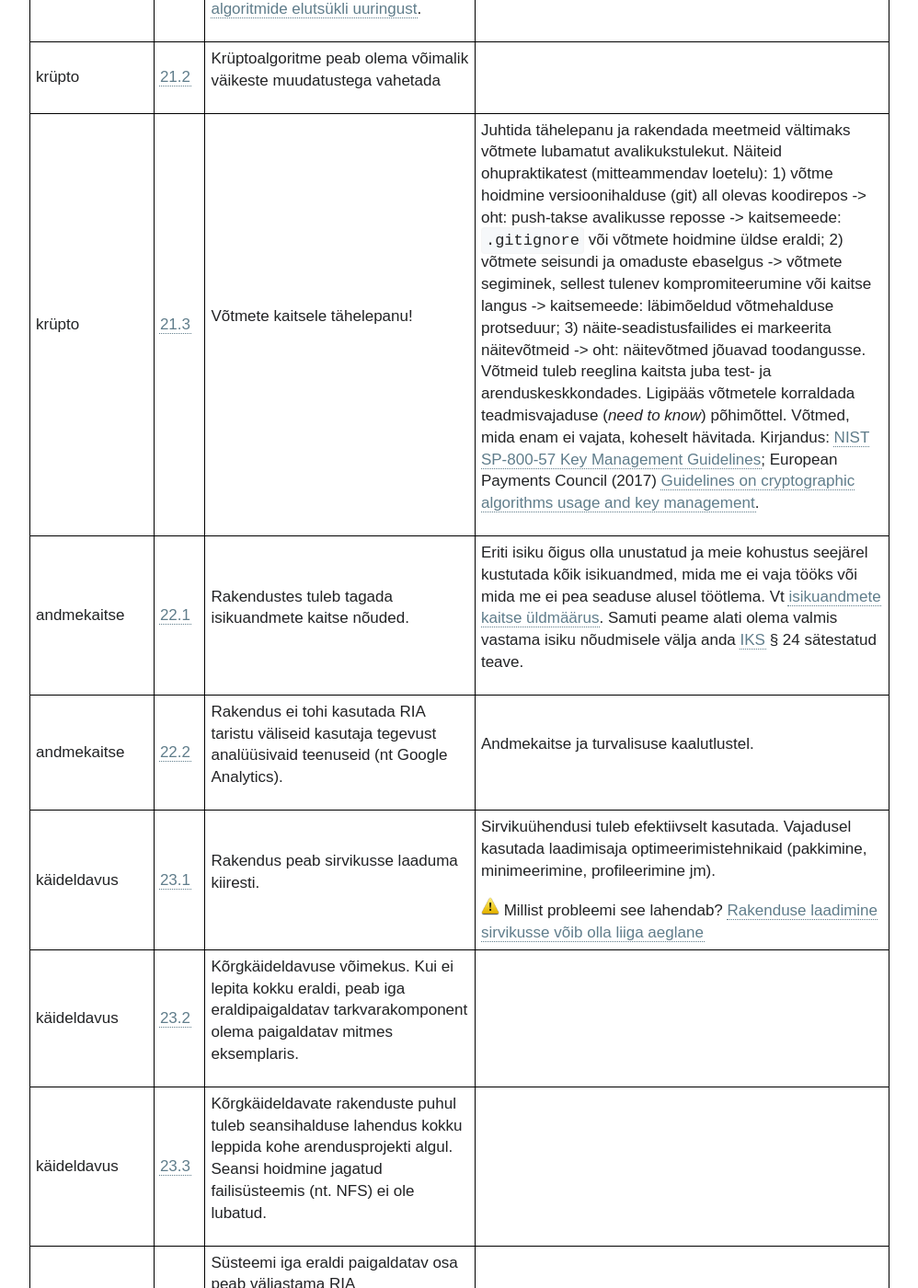
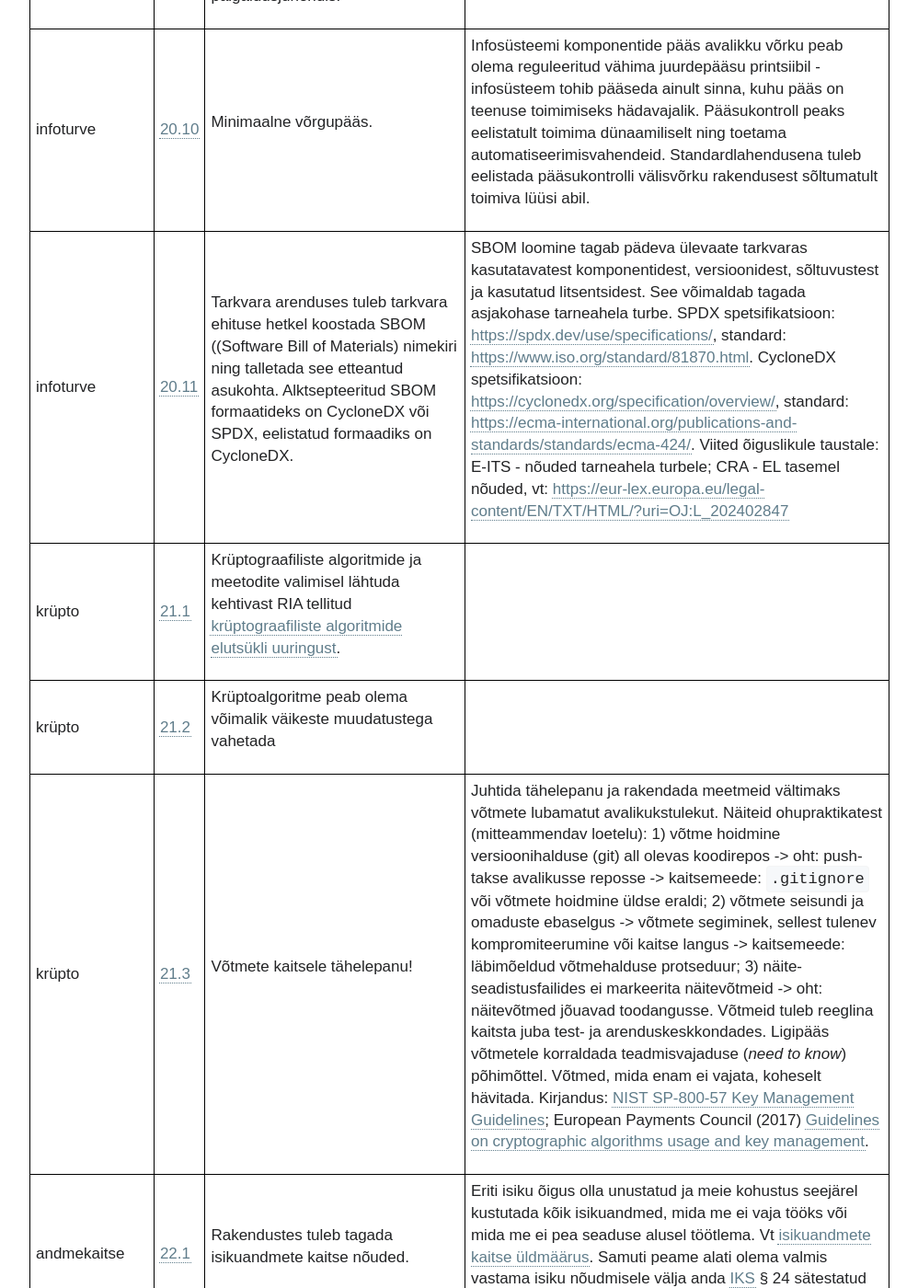
Before and after one commit to e-gov/MFN, a Jekyll site: the page built from index.md, in a window 1280 px wide and 1400 px high, scrolled down 13890 px. Shown: the whole window at 92% size, without its empty margins (0-998 px from the left). Built offline with Jekyll 4.4.1, drawn with Linux system fonts in a browser that asks for light colours; our own code applies the rules of GitHub Pages for plain Markdown files.

Commit message:
SBOM nõude lisamine

```diff
--- a/_data/Nouded.yml
+++ b/_data/Nouded.yml
@@ -315,6 +315,9 @@
     - nr: 10
       son: 'Minimaalne võrgupääs.'
       sel: 'Infosüsteemi komponentide pääs avalikku võrku peab olema reguleeritud vähima juurdepääsu printsiibil - infosüsteem tohib pääseda ainult sinna, kuhu pääs on teenuse toimimiseks hädavajalik. Pääsukontroll peaks eelistatult toimima dünaamiliselt ning toetama automatiseerimisvahendeid. Standardlahendusena tuleb eelistada pääsukontrolli välisvõrku rakendusest sõltumatult toimiva lüüsi abil.'
+    - nr: 11
+      son: 'Tarkvara arenduses tuleb tarkvara ehituse hetkel koostada SBOM ((Software Bill of Materials) nimekiri ning talletada see etteantud asukohta. Alktsepteeritud SBOM formaatideks on CycloneDX või SPDX, eelistatud formaadiks on CycloneDX.'
+      sel: 'SBOM loomine tagab pädeva ülevaate tarkvaras kasutatavatest komponentidest, versioonidest, sõltuvustest ja kasutatud litsentsidest. See võimaldab tagada asjakohase tarneahela turbe. SPDX spetsifikatsioon: [https://spdx.dev/use/specifications/](https://spdx.dev/use/specifications/), standard: [https://www.iso.org/standard/81870.html](https://www.iso.org/standard/81870.html). CycloneDX spetsifikatsioon: [https://cyclonedx.org/specification/overview/](https://cyclonedx.org/specification/overview/), standard: [https://ecma-international.org/publications-and-standards/standards/ecma-424/](https://ecma-international.org/publications-and-standards/standards/ecma-424/). Viited õiguslikule taustale: E-ITS - nõuded tarneahela turbele; CRA - EL tasemel nõuded, vt: [https://eur-lex.europa.eu/legal-content/EN/TXT/HTML/?uri=OJ:L_202402847](https://eur-lex.europa.eu/legal-content/EN/TXT/HTML/?uri=OJ:L_202402847)'
 - kategooria:
   nimetus: 'krüpto'
   nouded:
```
Also changed, not shown: Muutelugu.md (+4 -0 lines).
